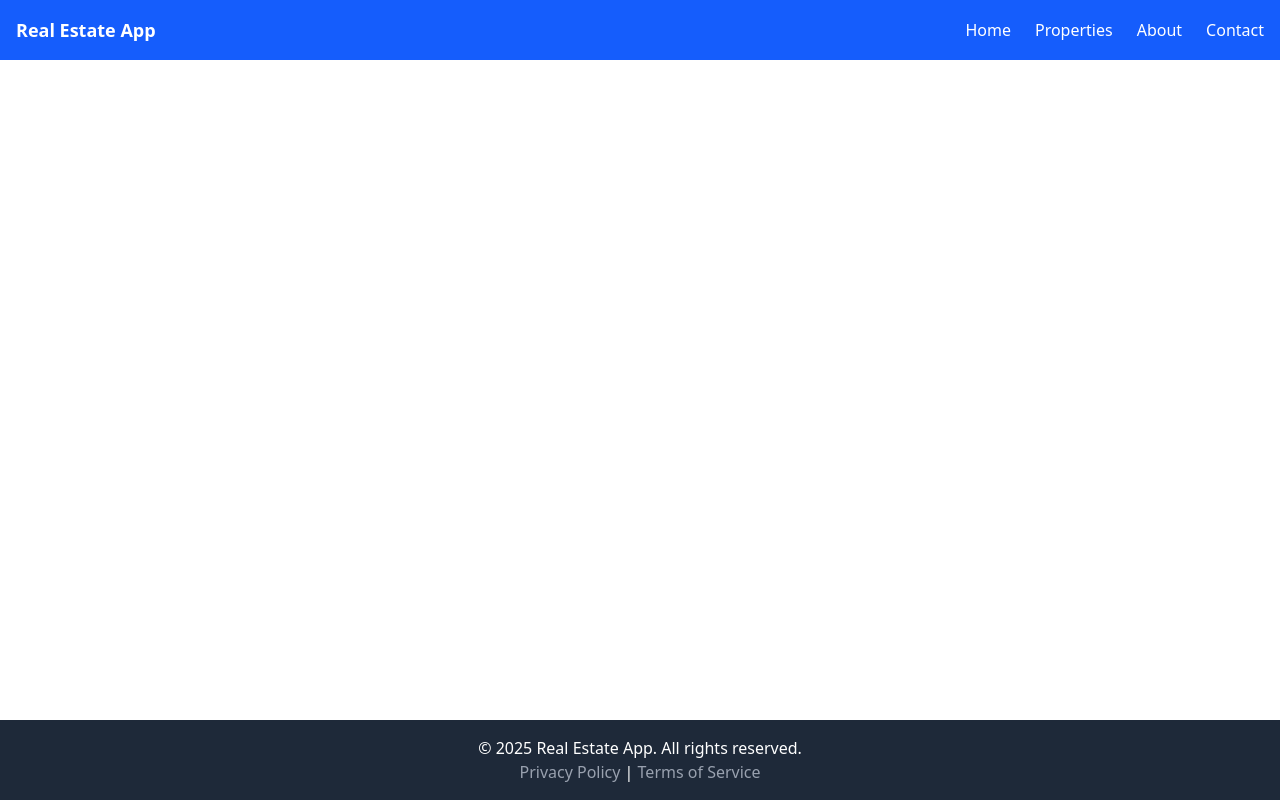
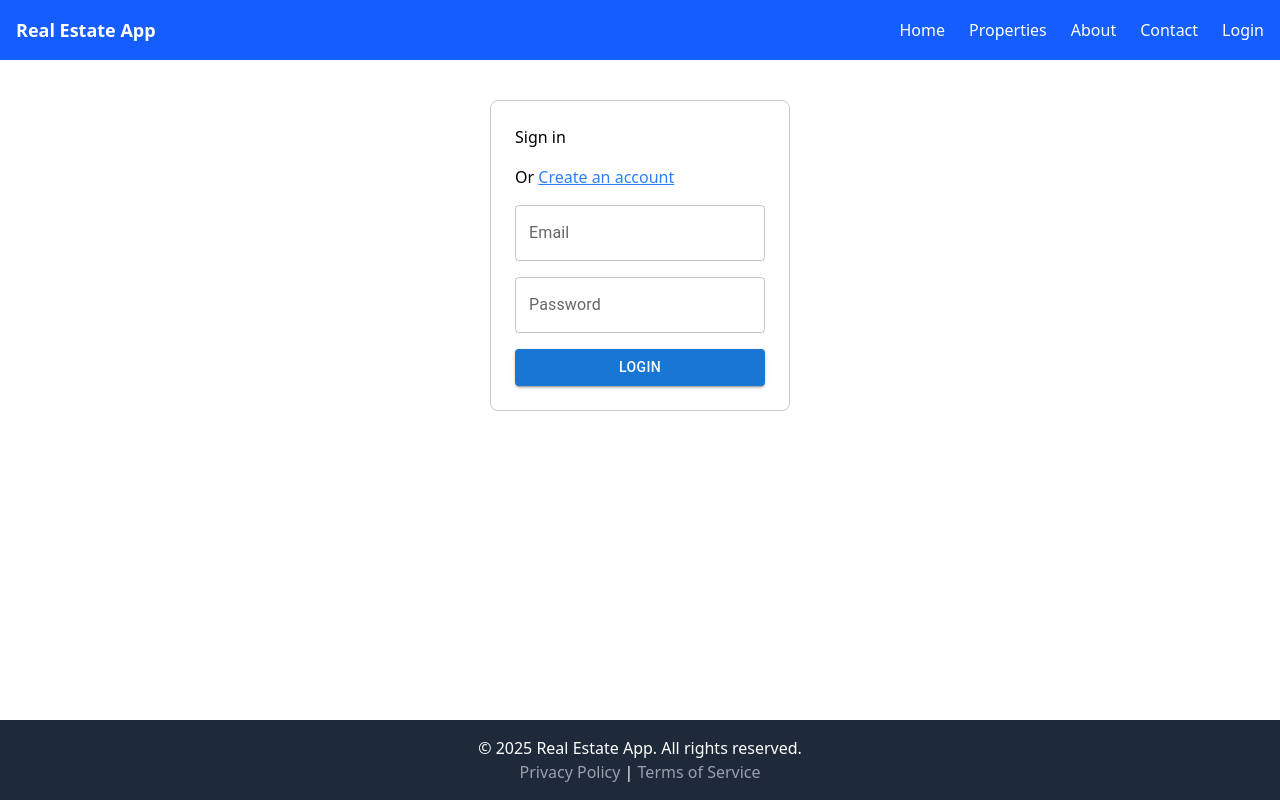
Before and after one commit to pejavrajich8/realestateapp, a React (Vite) app: page /login in a window 1280 px wide. Built offline with nearby package versions, Linux system fonts and the light colour scheme.

Commit message:
Added authentication so user need to be logged in and got my api key

```diff
--- a/src/App.jsx
+++ b/src/App.jsx
@@ -4,23 +4,37 @@ import Footer from './components/common/Footer';
 import HomePage from './pages/HomePage';
 import PropertyListPage from './pages/PropertyListPage';
 import PropertyDetailsPage from './pages/PropertyDetailsPage';
+import Login from './components/common/Login';
+import ProtectedRoute from './components/common/ProtectedRoute';
+import { AuthProvider } from './context/AuthContext';
 import './styles/index.css';
 
 function App() {
     return (
+        <AuthProvider>
             <Router>
                 <div className="min-h-screen flex flex-col">
                     <Header />
-                <main className="flex-grow">
+                    <main className="grow">
                         <Routes>
                             <Route path="/" element={<HomePage />} />
-                        <Route path="/properties" element={<PropertyListPage />} />
-                        <Route path="/properties/:id" element={<PropertyDetailsPage />} />
+                            <Route path="/properties" element={
+                                <ProtectedRoute>
+                                    <PropertyListPage />
+                                </ProtectedRoute>
+                            } />
+                            <Route path="/properties/:id" element={
+                                <ProtectedRoute>
+                                    <PropertyDetailsPage />
+                                </ProtectedRoute>
+                            } />
+                            <Route path="/login" element={<Login />} />
                         </Routes>
                     </main>
                     <Footer />
                 </div>
             </Router>
+        </AuthProvider>
     );
 }
 
--- a/src/components/common/Header.jsx
+++ b/src/components/common/Header.jsx
@@ -19,6 +19,9 @@ export default function Header() {
                         <li>
                             <Link to="/contact" className="hover:underline hover:text-blue-200 transition-colors">Contact</Link>
                         </li>
+                        <li>
+                            <Link to="/login" className="hover:underline hover:text-blue-200 transition-colors">Login</Link>
+                        </li>
                     </ul>
                 </nav>
             </div>
--- /dev/null
+++ b/src/components/common/Login.jsx
@@ -0,0 +1,142 @@
+import { Box, Button, TextField } from "@mui/material";
+import React, { useState } from "react";
+import { useNavigate } from "react-router-dom";
+import { useAuth } from "../../context/AuthContext";
+
+export default function Login() {
+    const navigate = useNavigate();
+    const { login: authLogin } = useAuth();
+    const [login, setLogin] = useState(false);
+    const [isCreateAccount, setIsCreateAccount] = useState(false);
+    const [email, setEmail] = useState("");
+    const [password, setPassword] = useState("");
+    const [confirmPassword, setConfirmPassword] = useState("");
+    const [passwordError, setPasswordError] = useState("");
+    const [emailError, setEmailError] = useState("");
+
+    const handleLogin = () => {
+        // Basic checks for sign-in: email and password required
+        if (!email || !password) {
+            if (!password) setPasswordError('Password is required');
+            return;
+        }
+        if (!emailValidation(email)) {
+            return;
+        }
+        if (!passwordValidation(password)) {
+            return;
+
+        }
+        setLogin(true);
+        authLogin();
+        console.log("User logged in");
+        navigate('/');
+    };
+
+    const handleCreateAccount = () => {
+        if (emailValidation(email) && passwordValidation(password, confirmPassword)) {
+            setLogin(true);
+            authLogin();
+            console.log("Account created");
+            navigate('/');
+        }
+    };
+
+    const toggleView = () => {
+        setIsCreateAccount(!isCreateAccount);
+        setPasswordError("");
+        setEmailError("");
+    };
+
+    const passwordValidation = (password, confirmPassword) => {
+        // require at least 8 numeric digits
+        const numericDigitsRegex = /^\d{8,}$/;
+
+        if (confirmPassword !== undefined && confirmPassword !== null) {
+            if (password !== confirmPassword) {
+                setPasswordError("Passwords do not match");
+                return false;
+            }
+        }
+
+        if (!numericDigitsRegex.test(password)) {
+            setPasswordError("Password must be at least 8 numbers (digits)");
+            return false;
+        }
+
+        setPasswordError("");
+        return true;
+    };
+
+    const emailValidation = (email) => {
+        const emailRegex = /^[^\s@]+@[^\s@]+\.[^\s@]+$/;
+        if (!emailRegex.test(email)) {
+            setEmailError("Invalid email format");
+            return false;
+        }
+        setEmailError("");
+        return true;
+    };
+
+    const handleKeyPress = (e) => {
+        if (e.key === 'Enter') {
+            if (isCreateAccount) {
+                handleCreateAccount();
+            } else {
+                handleLogin();
+            }
+        }
+    };
+
+    return (
+        <>
+            {login && <p>Welcome back!</p>}
+            <Box sx={{ display: 'flex', flexDirection: 'column', gap: 2, width: 300, margin: '0 auto', mt: 5, border: '1px solid #ccc', padding: 3, borderRadius: 2 }}>
+                <h1>{isCreateAccount ? 'Create Account' : 'Sign in'}</h1>
+                <p>Or <span className="text-blue-500 underline hover:text-blue-600 hover:cursor-pointer" onClick={toggleView}>
+                    {isCreateAccount ? 'Sign in to existing account' : 'Create an account'}
+                </span></p>
+                <TextField
+                    label="Email"
+                    variant="outlined"
+                    type="email"
+                    value={email}
+                    onChange={(e) => setEmail(e.target.value)}
+                    onKeyDown={handleKeyPress}
+                    error={!!emailError}
+                    helperText={emailError}
+                />
+
+
+                <TextField
+                    label="Password"
+                    variant="outlined"
+                    type="password"
+                    value={password}
+                    onChange={(e) => setPassword(e.target.value)}
+                    onKeyDown={handleKeyPress}
+                />
+                {isCreateAccount && (
+
+                    <TextField
+                        label="Confirm Password"
+                        variant="outlined"
+                        type="password"
+                        value={confirmPassword}
+                        onChange={(e) => setConfirmPassword(e.target.value)}
+                        error={!!passwordError}
+                        helperText={passwordError}
+                        onKeyDown={handleKeyPress}
+                    />
+                )}
+                <Button
+                    variant="contained"
+                    color="primary"
+                    onClick={isCreateAccount ? handleCreateAccount : handleLogin}
+                >
+                    {isCreateAccount ? 'Create Account' : 'Login'}
+                </Button>
+            </Box>
+        </>
+    )
+}
--- /dev/null
+++ b/src/components/common/ProtectedRoute.jsx
@@ -0,0 +1,13 @@
+import React from 'react';
+import { Navigate } from 'react-router-dom';
+import { useAuth } from '../../context/AuthContext';
+
+export default function ProtectedRoute({ children }) {
+    const { isAuthenticated } = useAuth();
+
+    if (!isAuthenticated) {
+        return <Navigate to="/login" replace />;
+    }
+
+    return children;
+}
--- /dev/null
+++ b/src/context/AuthContext.jsx
@@ -0,0 +1,39 @@
+import React, { createContext, useContext, useState } from 'react';
+
+const AuthContext = createContext();
+
+export const useAuth = () => {
+    const context = useContext(AuthContext);
+    if (!context) {
+        throw new Error('useAuth must be used within an AuthProvider');
+    }
+    return context;
+};
+
+export const AuthProvider = ({ children }) => {
+    const [isAuthenticated, setIsAuthenticated] = useState(false);
+    const [user, setUser] = useState(null);
+
+    const login = (userData = null) => {
+        setIsAuthenticated(true);
+        setUser(userData);
+    };
+
+    const logout = () => {
+        setIsAuthenticated(false);
+        setUser(null);
+    };
+
+    const value = {
+        isAuthenticated,
+        user,
+        login,
+        logout
+    };
+
+    return (
+        <AuthContext.Provider value={value}>
+            {children}
+        </AuthContext.Provider>
+    );
+};
--- a/src/pages/HomePage.jsx
+++ b/src/pages/HomePage.jsx
@@ -1,13 +1,23 @@
 import React, { useState } from 'react';
+import { useNavigate } from 'react-router-dom';
 import PropertySearch from '../components/property/PropertySearch';
 import PropertyList from '../components/property/PropertyList';
 import Loading from '../components/common/Loading';
+import { useAuth } from '../context/AuthContext';
 
 export default function HomePage() {
     const [searchResults, setSearchResults] = useState([]);
     const [loading, setLoading] = useState(false);
+    const { isAuthenticated } = useAuth();
+    const navigate = useNavigate();
 
     const handleSearch = async (searchParams) => {
+        // Check if user is authenticated before proceeding with search
+        if (!isAuthenticated) {
+            navigate('/login');
+            return;
+        }
+
         // TODO: Implement search functionality
         console.log('Search params:', searchParams);
         setSearchResults([]);
```
Also changed, not shown: 1 other file (tests, documents, lock files or other folders). Lines whose indentation alone changed are shown as unchanged.
